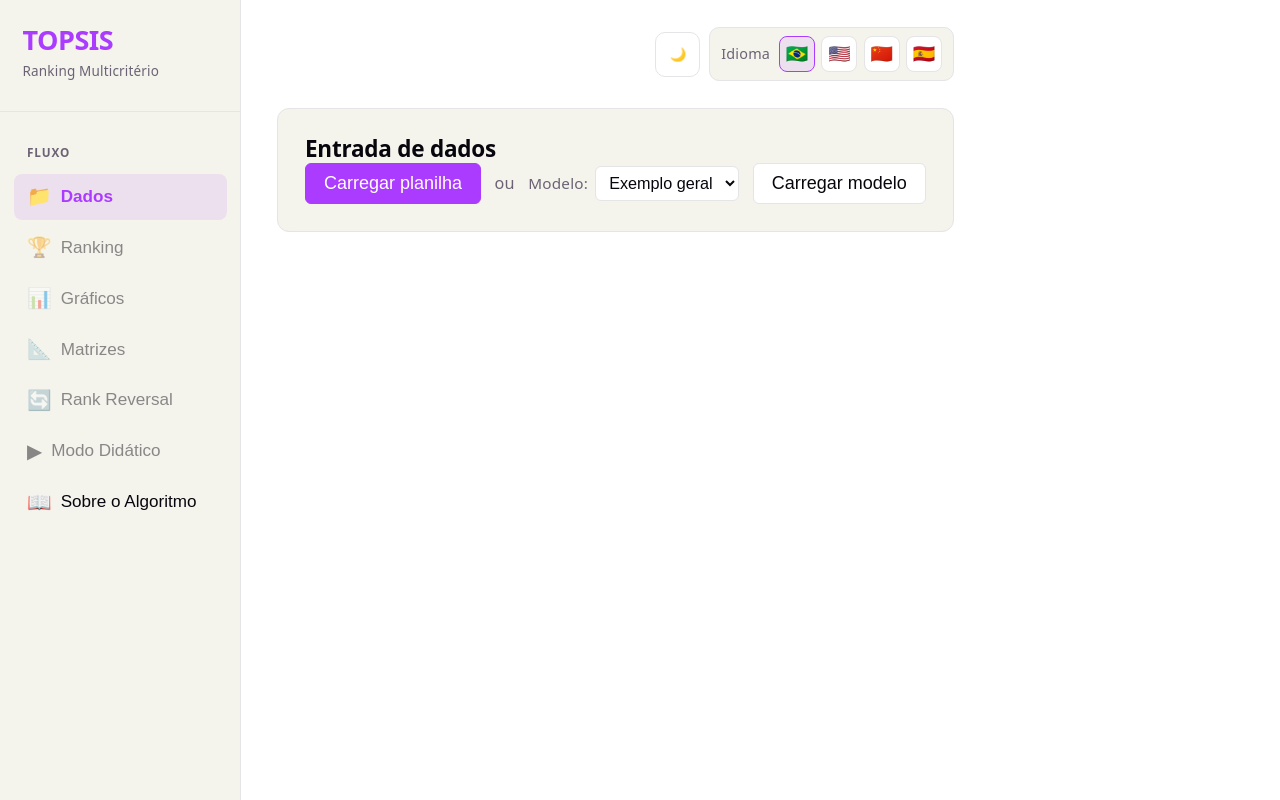
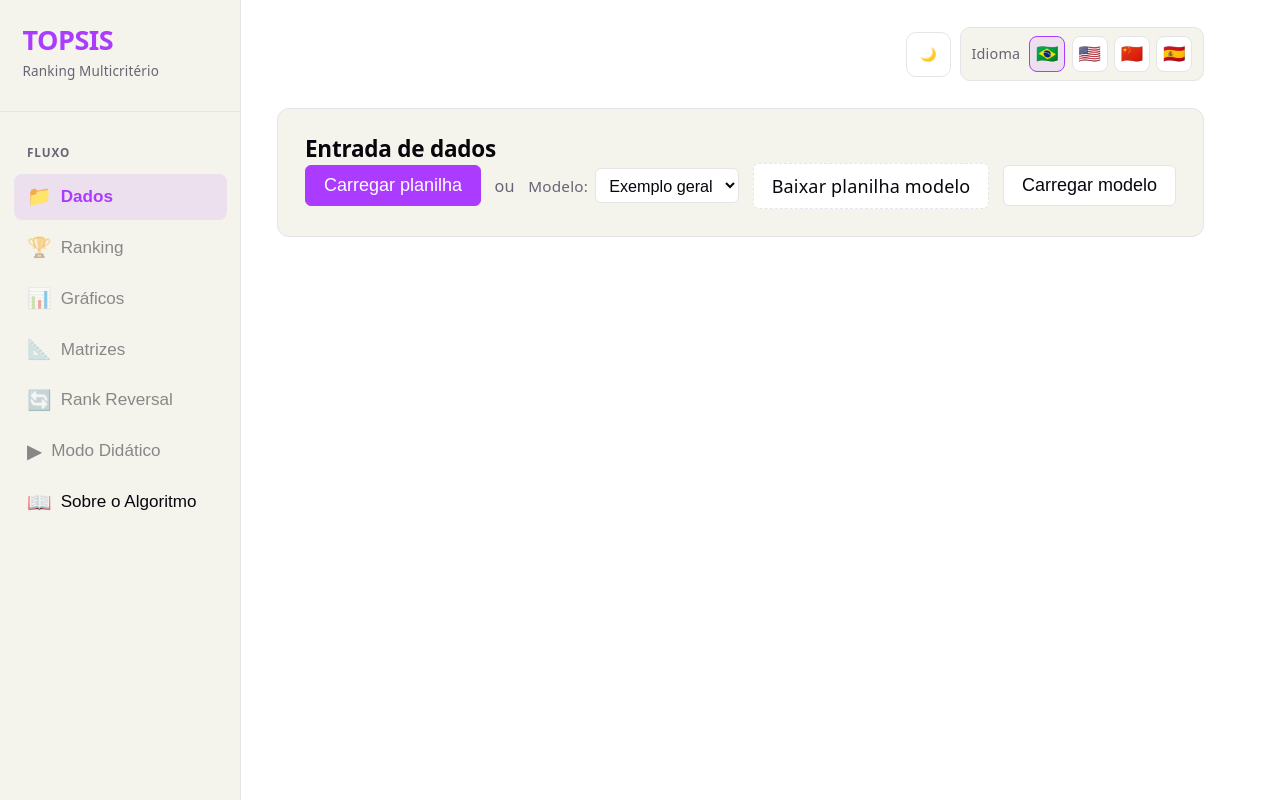
Before and after one commit to LeoFC97/topsis-ranking, a React (Vite) app: page / in a window 1280 px wide. Built offline with nearby package versions, Linux system fonts and the light colour scheme.

Commit message:
feat: add ui

```diff
--- a/src/App.css
+++ b/src/App.css
@@ -114,6 +114,17 @@
   border-color: color-mix(in srgb, var(--accent) 85%, black);
 }
 
+a.file-upload__button {
+  text-decoration: none;
+  display: inline-flex;
+  align-items: center;
+  box-sizing: border-box;
+}
+
+.file-upload__button--download {
+  border-style: dashed;
+}
+
 .file-upload__divider {
   color: var(--text);
   font-size: 0.9rem;
--- a/src/components/DashboardLayout.tsx
+++ b/src/components/DashboardLayout.tsx
@@ -453,7 +453,6 @@ export function DashboardLayout({
                 fullResult={fullResult}
                 weights={weights}
                 method={method}
-                dplUpl={dplUpl}
                 computeOptions={{
                   normalization,
                   directions: ensureDirections(data),
--- a/src/components/FileUpload.tsx
+++ b/src/components/FileUpload.tsx
@@ -93,6 +93,13 @@ export function FileUpload({ onFileLoaded, acceptedTypes = '.csv' }: FileUploadP
           ))}
         </select>
       </div>
+      <a
+        href={selectedTemplate.file}
+        download={selectedTemplate.fileName}
+        className="file-upload__button file-upload__button--download"
+      >
+        {t('upload.downloadExample')}
+      </a>
       <button
         type="button"
         onClick={handleLoadTemplate}
--- a/src/components/RankReversalAnalysis.module.css
+++ b/src/components/RankReversalAnalysis.module.css
@@ -14,6 +14,14 @@
   color: var(--text);
   line-height: 1.5;
   margin: 0 0 1.25rem;
+}
+
+.radNote {
+  font-size: 0.88rem;
+  color: var(--text);
+  opacity: 0.88;
+  line-height: 1.45;
+  margin: -0.5rem 0 1.25rem;
 }
 
 .controls {
--- a/src/components/RankReversalAnalysis.tsx
+++ b/src/components/RankReversalAnalysis.tsx
@@ -4,14 +4,11 @@ import type { TopsisComputeOptions, TopsisData, TopsisFullResult, TopsisResult }
 import { defaultDplUplValues } from '../lib/topsis';
 import styles from './RankReversalAnalysis.module.css';
 import { useI18n } from '../i18n';
-import type { DplUplValues } from './DplUplInput';
-
 export interface RankReversalAnalysisProps {
   data: TopsisData;
   fullResult: TopsisFullResult;
   weights: number[];
   method: 'topsis' | 'rad';
-  dplUpl: DplUplValues | null;
   computeOptions: TopsisComputeOptions;
 }
 
@@ -29,7 +26,6 @@ export function RankReversalAnalysis({
   fullResult,
   weights,
   method,
-  dplUpl,
   computeOptions,
 }: RankReversalAnalysisProps) {
   const { t } = useI18n();
@@ -71,13 +67,12 @@ export function RankReversalAnalysis({
       alternatives: keptIdx.map((i) => data.alternatives[i]),
       matrix: keptIdx.map((i) => [...data.matrix[i]]),
     };
-    const cfg =
-      dplUpl && dplUpl.dpl.length === data.criteria.length
-        ? dplUpl
-        : defaultDplUplValues(reducedData);
+    /** UPL/DPL devem refletir o subconjunto: se usássemos os valores do dataset completo,
+     *  remover a alternativa que era mín/máx deixaria DPL/UPL “presos” a fronteiras que já não existem. */
+    const cfgReduced = defaultDplUplValues(reducedData);
     const newResult =
       method === 'rad'
-        ? topsisRad(reducedData, normalizedWeights, cfg.dpl, cfg.upl, computeOptions)
+        ? topsisRad(reducedData, normalizedWeights, cfgReduced.dpl, cfgReduced.upl, computeOptions)
         : topsis(reducedData, normalizedWeights, computeOptions);
 
     const rankMapOriginal = new Map<string, TopsisResult>();
@@ -110,6 +105,9 @@ export function RankReversalAnalysis({
       <p className={styles.intro}>
         {t('rr.intro')}
       </p>
+      {method === 'rad' && (
+        <p className={styles.radNote}>{t('rr.radDplUplRecalc')}</p>
+      )}
 
       <div className={styles.controls}>
         <p className={styles.controlLabel}>{t('rr.select')}</p>
--- a/src/i18n.tsx
+++ b/src/i18n.tsx
@@ -162,6 +162,7 @@ const translations: Record<Lang, Dict> = {
 
     'upload.button': 'Carregar planilha',
     'upload.example': 'Baixar exemplo',
+    'upload.downloadExample': 'Baixar planilha modelo',
     'upload.chooseModel': 'Modelo:',
     'upload.loadModel': 'Carregar modelo',
     'upload.or': 'ou',
@@ -188,6 +189,8 @@ const translations: Record<Lang, Dict> = {
     'rr.title': 'Análise de rank reversal',
     'rr.intro':
       'Simule a remoção de alternativas e veja como o ranking das demais é alterado. O fenômeno de rank reversal ocorre quando a ordem relativa muda ao alterar o conjunto de alternativas.',
+    'rr.radDplUplRecalc':
+      'No TOPSIS-RAD, DPL e UPL desta simulação são recalculados só com as alternativas restantes (mesma regra dos valores padrão ao carregar dados).',
     'rr.select': 'Selecione alternativas para simular remoção:',
     'rr.button': 'Analisar reversão de rank',
     'rr.compare': 'Comparação de ranks',
@@ -404,6 +407,7 @@ const translations: Record<Lang, Dict> = {
     'tooltip.calculateFirst': 'Calculate ranking before opening this tab.',
     'upload.button': 'Upload spreadsheet',
     'upload.example': 'Load example',
+    'upload.downloadExample': 'Download template spreadsheet',
     'upload.chooseModel': 'Template:',
     'upload.loadModel': 'Load template',
     'upload.or': 'or',
@@ -427,6 +431,8 @@ const translations: Record<Lang, Dict> = {
     'rr.title': 'Rank reversal analysis',
     'rr.intro':
       'Simulate removing alternatives and see how the ranking of remaining ones changes. Rank reversal happens when relative order changes after changing the set of alternatives.',
+    'rr.radDplUplRecalc':
+      'In TOPSIS-RAD, DPL and UPL for this simulation are recomputed from the remaining alternatives only (same default rule as when loading data).',
     'rr.select': 'Select alternatives to simulate removal:',
     'rr.button': 'Analyze rank reversal',
     'rr.compare': 'Rank comparison',
@@ -638,6 +644,7 @@ const translations: Record<Lang, Dict> = {
     'tooltip.calculateFirst': '打开该标签前请先计算排名。',
     'upload.button': '上传表格',
     'upload.example': '加载示例',
+    'upload.downloadExample': '下载示例表格',
     'upload.chooseModel': '模型：',
     'upload.loadModel': '加载模型',
     'upload.or': '或',
@@ -661,6 +668,8 @@ const translations: Record<Lang, Dict> = {
     'rr.title': '排序反转分析',
     'rr.intro':
       '模拟移除某些方案，查看其余方案排名如何变化。若相对顺序改变，即发生排序反转。',
+    'rr.radDplUplRecalc':
+      '在 TOPSIS-RAD 中，本模拟的 DPL 与 UPL 仅根据剩余方案重新计算（与加载数据时的默认规则一致）。',
     'rr.select': '选择要模拟移除的方案：',
     'rr.button': '分析排序反转',
     'rr.compare': '排名对比',
@@ -879,6 +888,7 @@ const translations: Record<Lang, Dict> = {
     'tooltip.calculateFirst': 'Calcula el ranking antes de abrir esta pestaña.',
     'upload.button': 'Cargar planilla',
     'upload.example': 'Cargar ejemplo',
+    'upload.downloadExample': 'Descargar planilla modelo',
     'upload.chooseModel': 'Modelo:',
     'upload.loadModel': 'Cargar modelo',
     'upload.or': 'o',
@@ -902,6 +912,8 @@ const translations: Record<Lang, Dict> = {
     'rr.title': 'Análisis de rank reversal',
     'rr.intro':
       'Simula remover alternativas y mira cómo cambia el ranking de las restantes. Hay rank reversal cuando cambia el orden relativo.',
+    'rr.radDplUplRecalc':
+      'En TOPSIS-RAD, DPL y UPL de esta simulación se recalculan solo con las alternativas restantes (misma regla por defecto que al cargar datos).',
     'rr.select': 'Selecciona alternativas para simular la remoción:',
     'rr.button': 'Analizar rank reversal',
     'rr.compare': 'Comparación de ranking',
```
